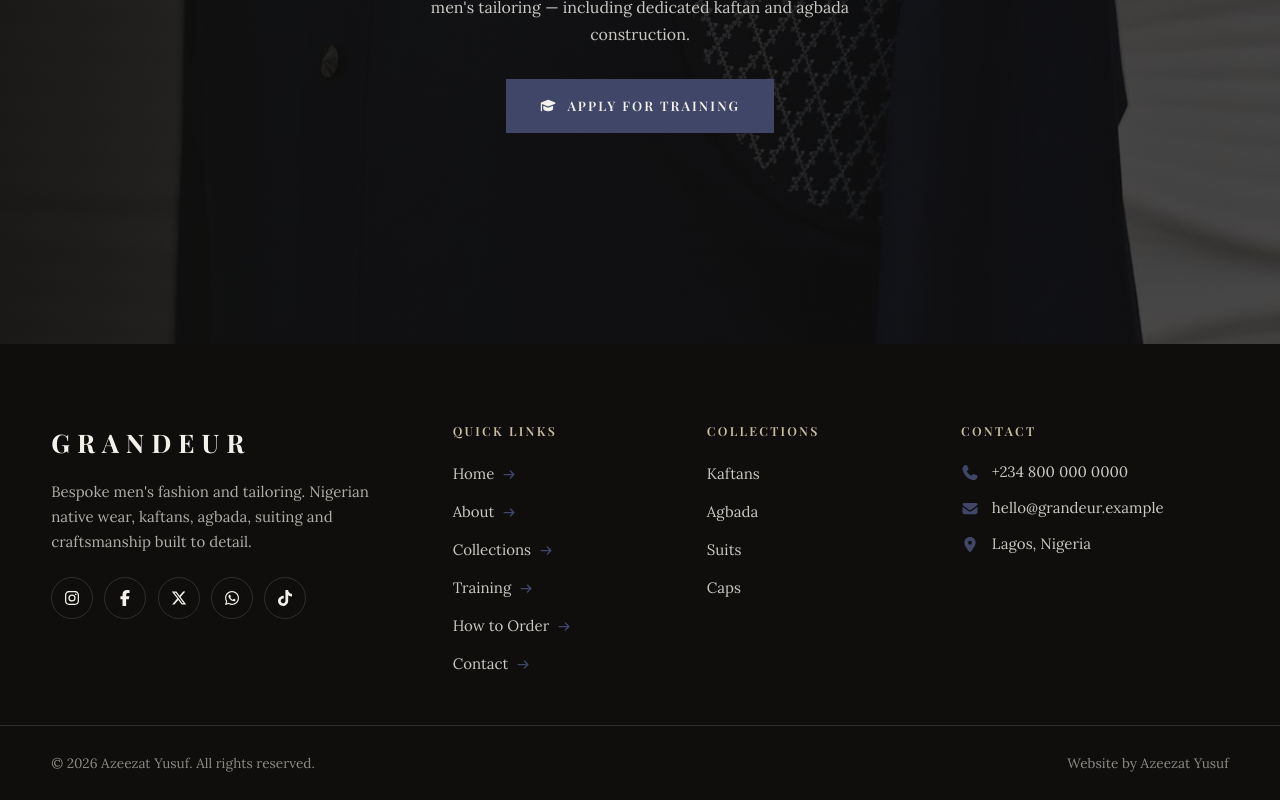
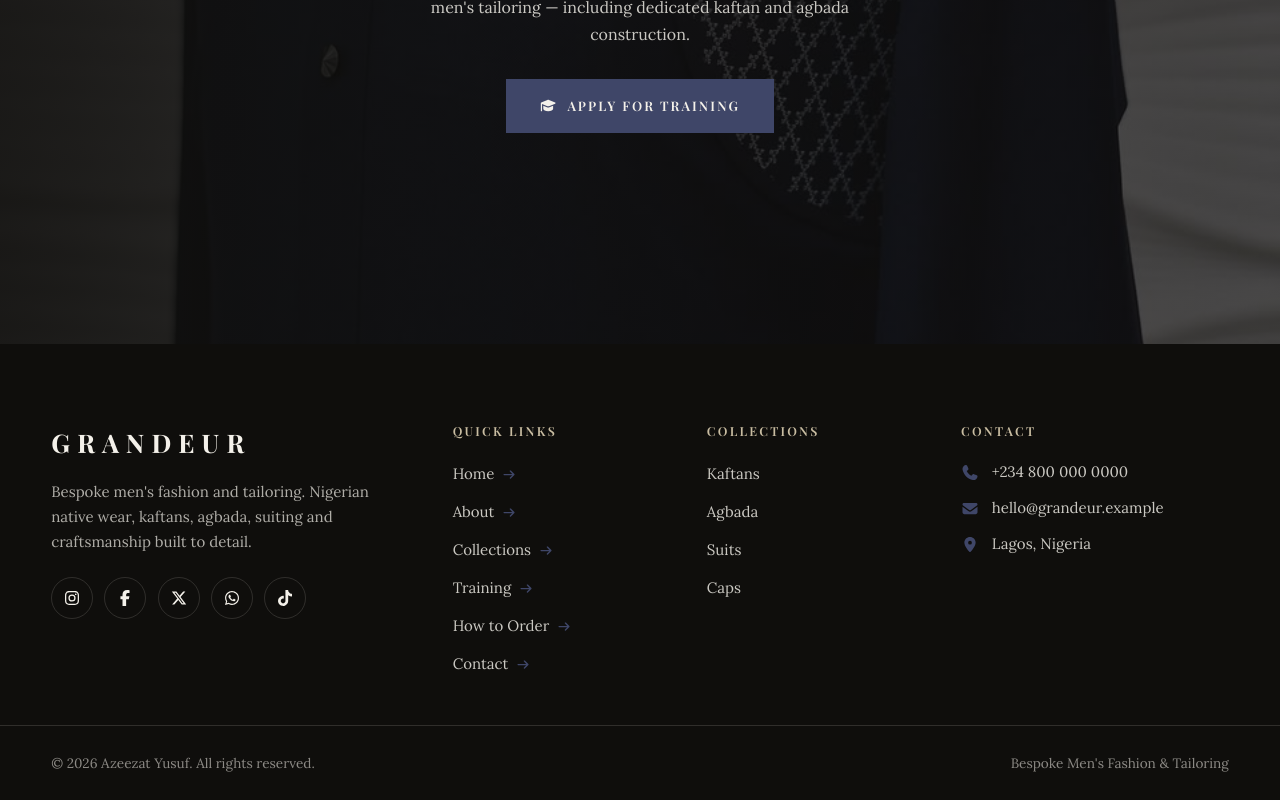
Before and after one commit to Azeezat-1/grandeur, a React (Vite) app in the folder client/: page / in a window 1280 px wide. Shown: the part 4166-4966 px from the top of the page. Built offline with nearby package versions, Linux system fonts and the light colour scheme; no server answers; a web font is replaced by a local one.

Commit message:
Restore footer tagline, drop website credit

```diff
--- a/client/src/components/Footer.jsx
+++ b/client/src/components/Footer.jsx
@@ -85,7 +85,7 @@ export default function Footer() {
 
       <div className="container footer-bottom">
         <p>&copy; {new Date().getFullYear()} Azeezat Yusuf. All rights reserved.</p>
-        <p>Website by Azeezat Yusuf</p>
+        <p>Bespoke Men&apos;s Fashion &amp; Tailoring</p>
       </div>
     </footer>
   )
```
